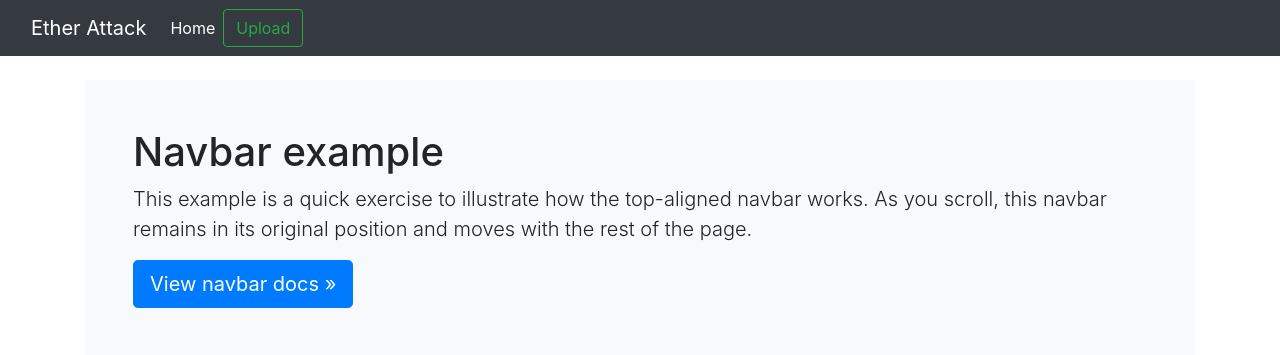
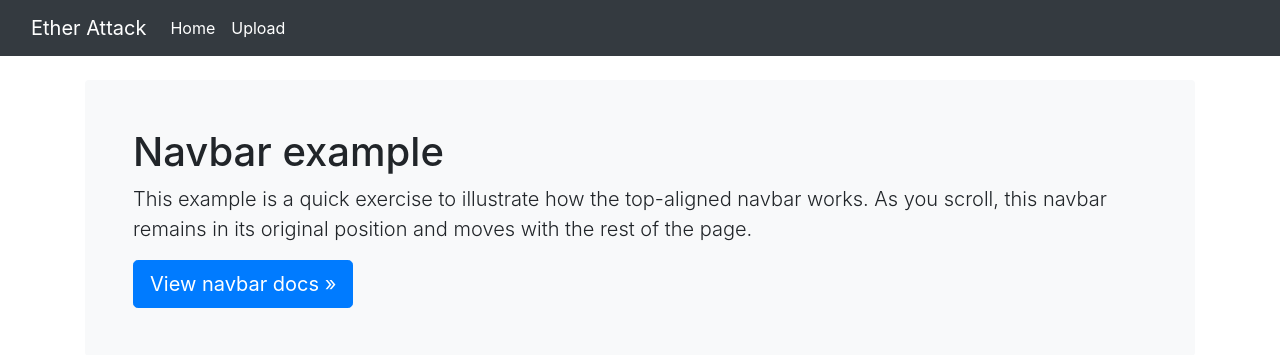
Before and after one commit to Xenomii/EtherAttack, a Flask app: page / in a window 1280 px wide. Shown: the top 355 px of the page. Run offline with Flask 2, Linux system fonts and the light colour scheme; some libraries are stand-ins or nearby versions.

Commit message:
Changed Upload styling

```diff
--- a/WebApp/templates/base.html
+++ b/WebApp/templates/base.html
@@ -54,8 +54,7 @@
                 </ul>
                 <ul class="nav navbar-nav navbar-right">
                     <li>
-                        <div class="btn-nav"><a class="btn btn-outline-success navbar-btn" href="/upload-file">Upload</a>
-                        </div>
+                        <a class="nav-link active" aria-current="page" href="/upload-file">Upload</a>
                     </li>
                 </ul>
             </div>
```
